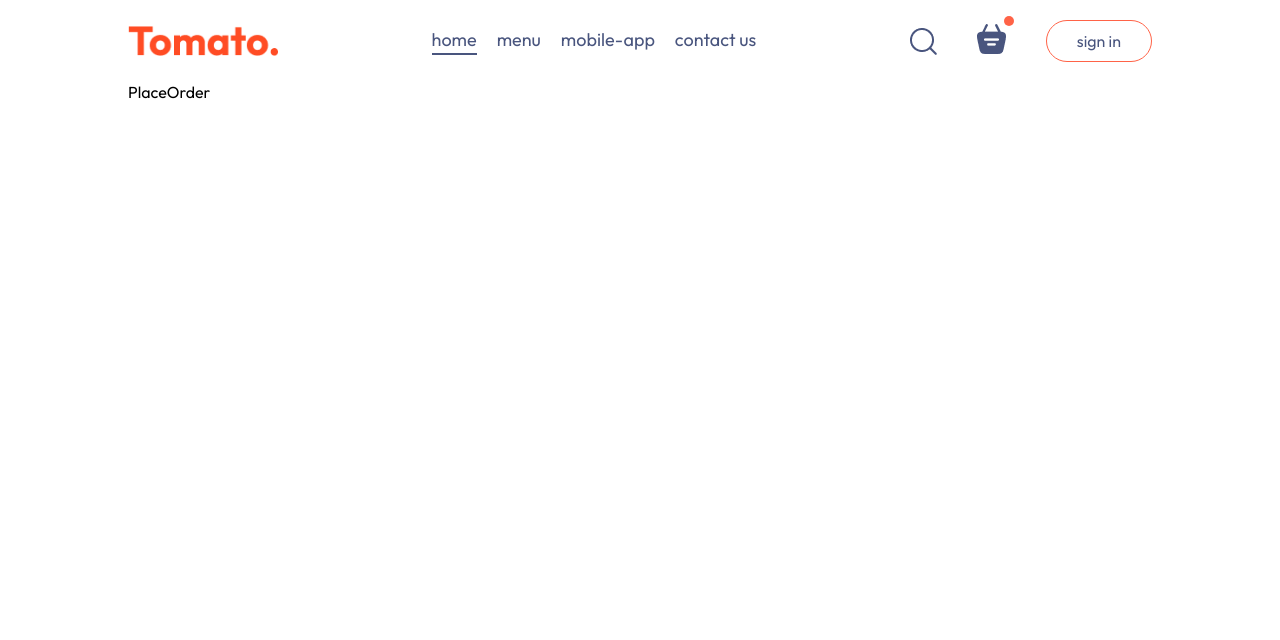
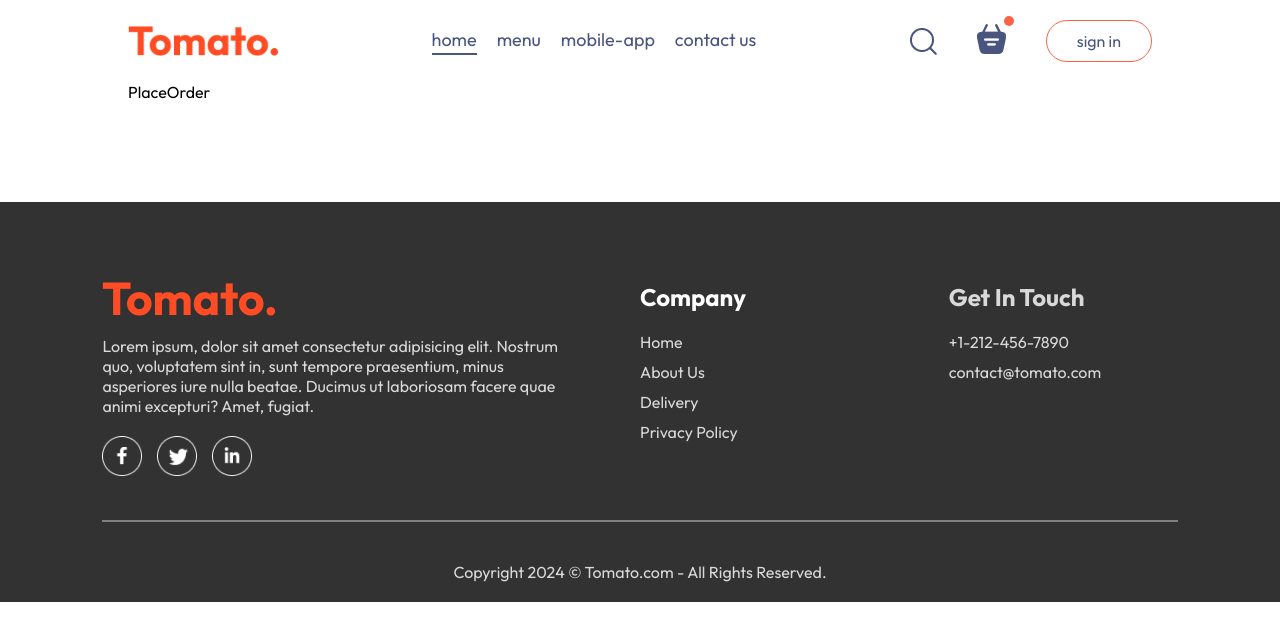
Before and after one commit to OoKiaoO/food-del, a React (Vite) app in the folder frontend/: page /order in a window 1280 px wide. Shown: the top 640 px of the page. Built offline with nearby package versions, Linux system fonts and the light colour scheme.

Commit message:
created Footer component

```diff
--- a/frontend/src/App.jsx
+++ b/frontend/src/App.jsx
@@ -5,17 +5,21 @@
 import Home from './pages/Home/Home'
 import Cart from './pages/Cart/Cart'
 import PlaceOrder from './pages/PlaceOrder/PlaceOrder'
+import Footer from './components/Footer/Footer'
 
 const App = () => {
   return (
-    <div className='app'>
-      <Navbar />
-      <Routes>
-        <Route path="/" element={<Home/>} />
-        <Route path='/cart' element={<Cart/>} />
-        <Route path='/order' element={<PlaceOrder/>} />
-      </Routes>
-    </div>
+    <>
+      <div className='app'>
+        <Navbar />
+        <Routes>
+          <Route path="/" element={<Home />} />
+          <Route path='/cart' element={<Cart />} />
+          <Route path='/order' element={<PlaceOrder />} />
+        </Routes>
+      </div>
+      <Footer />
+    </>
   )
 }
 
--- /dev/null
+++ b/frontend/src/components/Footer/Footer.css
@@ -0,0 +1,48 @@
+.footer {
+  color: #d9d9d9;
+  background-color: #323232;
+  display: flex;
+  flex-direction: column;
+  align-items: center;
+  gap: 20px;
+  padding: 20px 8vw;
+  padding-top: 80px;
+  margin-top: 100px;
+}
+
+.footer-content {
+  width: 100%;
+  display: grid;
+  grid-template-columns: 2fr 1fr 1fr;
+  gap: 80px;
+}
+
+.footer-content-right, .footer-content-center, .footer-content-left {
+  display: flex;
+  flex-direction: column;
+  align-items: start;
+  gap: 20px;
+}
+
+.footer-content-right li, .footer-content-center li, .footer-content-left li {
+  list-style: none;
+  margin-bottom: 10px;
+  cursor: pointer;
+}
+
+.footer-content-center h2, .footer-content-left h2 {
+  color: white;
+}
+
+.footer-social-icons img {
+  width: 40px;
+  margin-right: 15px;
+}
+
+.footer hr {
+  width: 100%;
+  height: 2px;
+  margin: 20px 0px;
+  background-color: grey;
+  border: none;
+}
--- /dev/null
+++ b/frontend/src/components/Footer/Footer.jsx
@@ -0,0 +1,45 @@
+/* eslint-disable no-unused-vars */
+import React from 'react'
+import './Footer.css'
+import { assets } from '../../assets/assets'
+
+const Footer = () => {
+  return (
+    <div className='footer' id='footer' >
+      <div className="footer-content">
+
+        <div className="footer-content-left">
+          <img src={assets.logo} alt='' />
+          <p>Lorem ipsum, dolor sit amet consectetur adipisicing elit. Nostrum quo, voluptatem sint in, sunt tempore praesentium, minus asperiores iure nulla beatae. Ducimus ut laboriosam facere quae animi excepturi? Amet, fugiat.</p>
+          <div className="footer-social-icons">
+            <img src={assets.facebook_icon} alt='' />
+            <img src={assets.twitter_icon} alt='' />
+            <img src={assets.linkedin_icon} alt='' />
+          </div>
+        </div>
+
+        <div className="footer-content-center">
+          <h2>Company</h2>
+          <ul>
+            <li>Home</li>
+            <li>About Us</li>
+            <li>Delivery</li>
+            <li>Privacy Policy</li>
+          </ul>
+        </div>
+
+        <div className="footer-content-right">
+          <h2>Get In Touch</h2>
+          <ul>
+            <li>+1-212-456-7890</li>
+            <li>contact@tomato.com</li>
+          </ul>
+        </div>
+      </div>
+      <hr />
+      <p className="footer-copyrigth">Copyright 2024 © Tomato.com - All Rights Reserved.</p>
+    </div>
+  )
+}
+
+export default Footer
```
